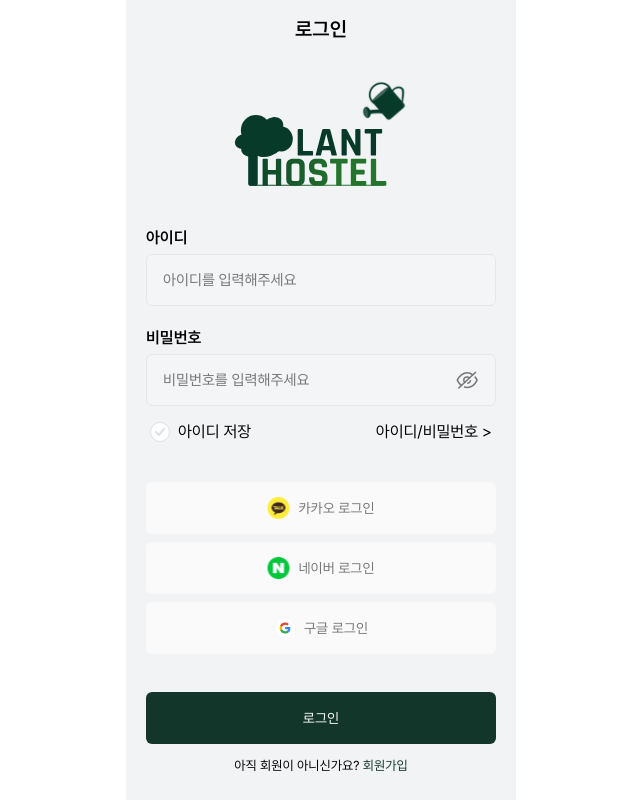
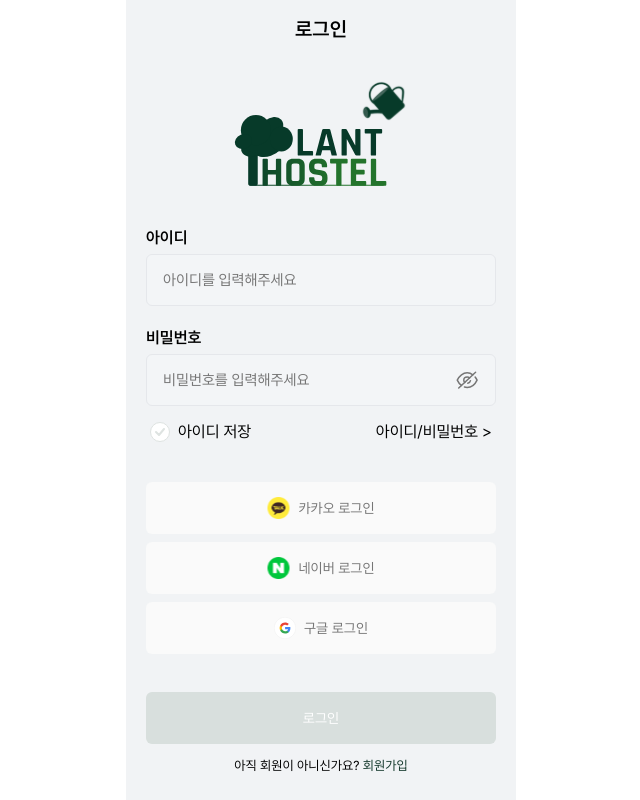
Before and after one commit to Plant-Hostel/PlantHostel-Client, a Next.js app: page /login in a window 1280 px wide. Shown: the whole page, without its empty margins (319-959 px from the left). Built offline with nearby package versions, Linux system fonts and the light colour scheme.

Commit message:
로그인 유효성 검사

```diff
--- a/src/api/auth/login.ts
+++ b/src/api/auth/login.ts
@@ -15,16 +15,6 @@ export const handleLogin = async (userId: string, password: string) => {
         }),
       }
     );
-    if (!response.ok) {
-      switch (response.status) {
-        case 401:
-          alert("아이디 또는 비밀번호가 올바르지 않습니다.");
-        default:
-          throw new Error(
-            `알 수 없는 오류가 발생했습니다. 상태 코드: ${response.status}`
-          );
-      }
-    }
     const data = await response.json();
     return data;
   } catch (err) {
--- a/src/components/login/LoginForm.tsx
+++ b/src/components/login/LoginForm.tsx
@@ -26,19 +26,25 @@ export default function LoginForm() {
     register,
     handleSubmit,
     formState: { errors },
+    watch,
+    setError,
   } = useForm<FormValues>();
 
   const [saveId, setSaveId] = useState(false);
   const [isPasswordVisible, setIsPasswordVisible] = useState(false);
 
-  console.log("isPasswordVisible", isPasswordVisible);
+  const userId = watch("userId");
+  const password = watch("password");
 
   const onSubmit = async (data: FormValues) => {
     const result = await handleLogin(data.userId, data.password);
     if (result.status === 200) {
       router.push("/");
-    } else {
-      alert(result.message);
+    } else if (result.status === 401) {
+      setError("password", {
+        type: "server",
+        message: "비밀번호가 올바르지 않습니다.", //추후에 상태값 분기 처리
+      });
     }
   };
 
@@ -55,10 +61,15 @@ export default function LoginForm() {
                 id="userId"
                 label="아이디"
                 placeholder="아이디를 입력해주세요"
-                {...register("userId", { required: "ID is required" })}
+                color={errors.password && "warning"}
+                {...register("userId", {
+                  required: "아이디를 입력해 주세요",
+                })}
               />
               {errors.userId && (
-                <p className="text-warning text-sm">{errors.userId.message}</p>
+                <p className="text-warning text-[15px] mt-1">
+                  {errors.userId.message}
+                </p>
               )}
             </div>
             <div>
@@ -67,7 +78,10 @@ export default function LoginForm() {
                 label="비밀번호"
                 type={isPasswordVisible ? "text" : "password"}
                 placeholder="비밀번호를 입력해주세요"
-                {...register("password", { required: "PASSWORD is required" })}
+                color={errors.password && "warning"}
+                {...register("password", {
+                  required: "비밀번호를 입력해 주세요",
+                })}
                 icon={
                   <button
                     className="flex justify-center items-center"
@@ -79,7 +93,7 @@ export default function LoginForm() {
                 }
               />
               {errors.password && (
-                <p className="text-warning text-sm">
+                <p className="text-warning text-[15px] mt-1">
                   {errors.password.message}
                 </p>
               )}
@@ -109,8 +123,14 @@ export default function LoginForm() {
           </CommonButton>
         </div>
         <div>
-          <CommonButton type="submit">로그인</CommonButton>
-          <Link href={"/"} className="block text-center py-3 text-[13px]">
+          <CommonButton
+            type="submit"
+            disabled={!userId || !password}
+            color={!userId || !password ? "disabled" : "primary"}
+          >
+            로그인
+          </CommonButton>
+          <Link href={"/join"} className="block text-center py-3 text-[13px]">
             아직 회원이 아니신가요?
             <span className="text-primary"> 회원가입</span>
           </Link>
```
